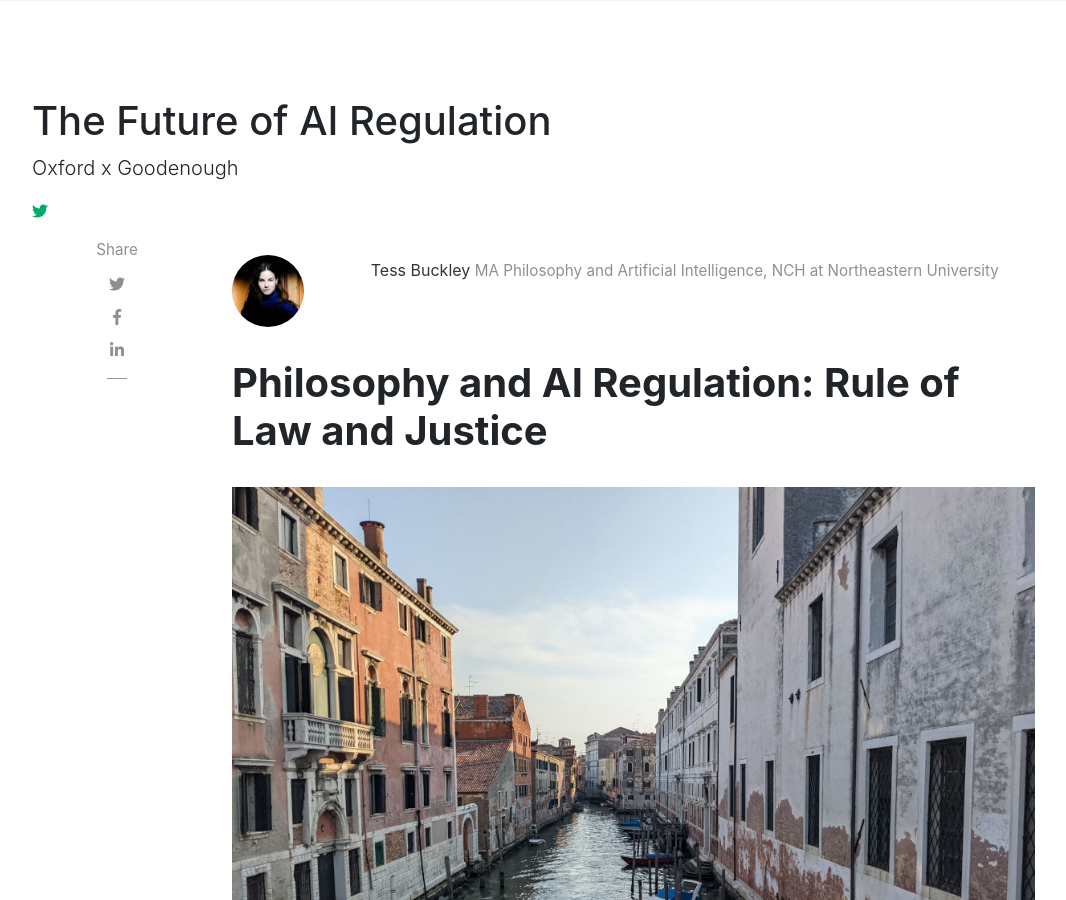
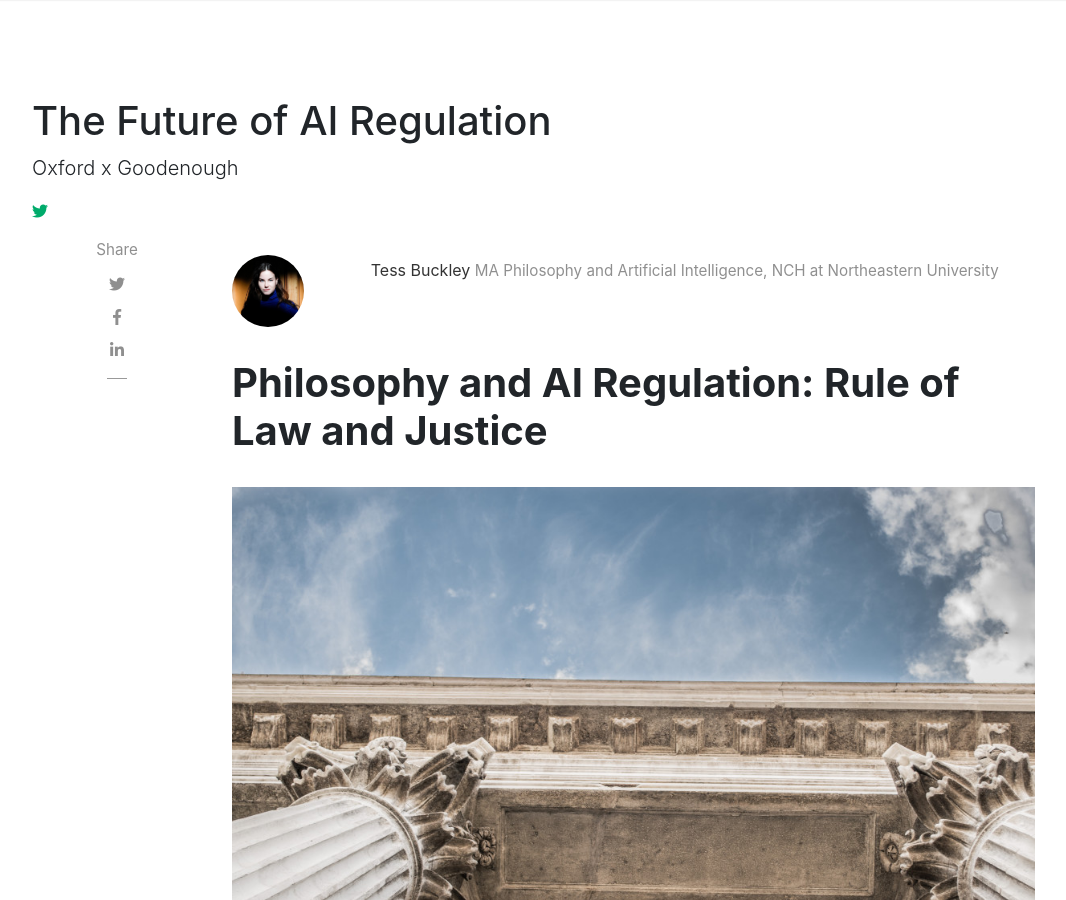
Before and after one commit to kasnder/aireg, a Jekyll site: the page built from _posts/2022-06-30-philosophy-ai.md, in a window 1280 px wide and 900 px high. Shown: the whole window, without its empty margins (53-1119 px from the left). Built offline with Jekyll 4.4.1, drawn with Linux system fonts in a browser that asks for light colours; nearby versions of some CDN libraries.

Commit message:
Nicer images

```diff
--- a/_posts/2022-06-30-philosophy-ai.md
+++ b/_posts/2022-06-30-philosophy-ai.md
@@ -3,7 +3,7 @@ layout: post
 title:  "Philosophy and AI Regulation: Rule of Law and Justice"
 author: tess
 categories: [ introduction ]
-image: assets/images/venice.jpg
+image: assets/images/pillars.jpg
 featured: false
 published: true
 hidden: false
```
Also changed, not shown: _posts/2022-06-30-introduction.md (+1 -2 lines), assets/images/earth.jpg (added), assets/images/pillars.jpg (added).
